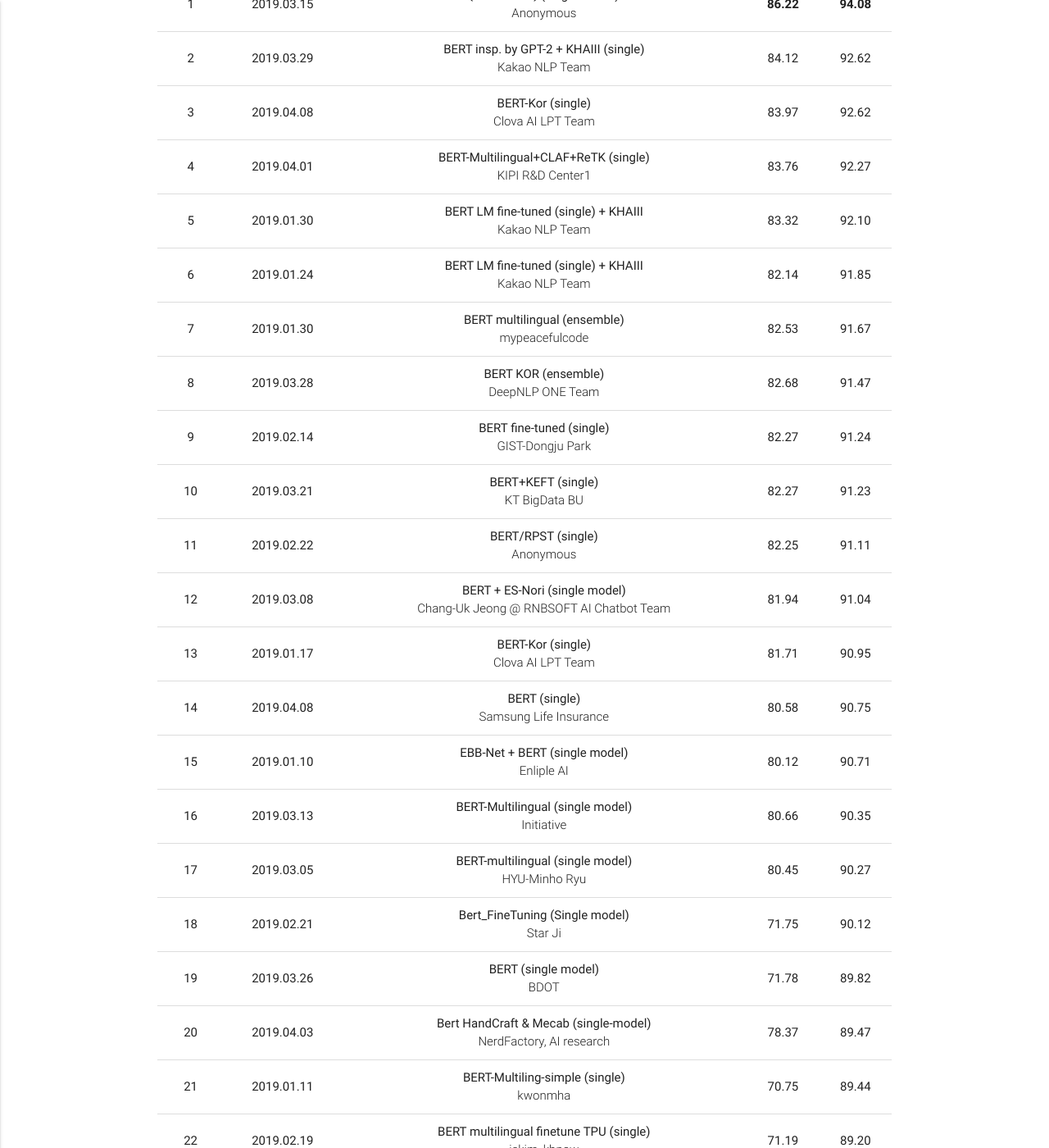
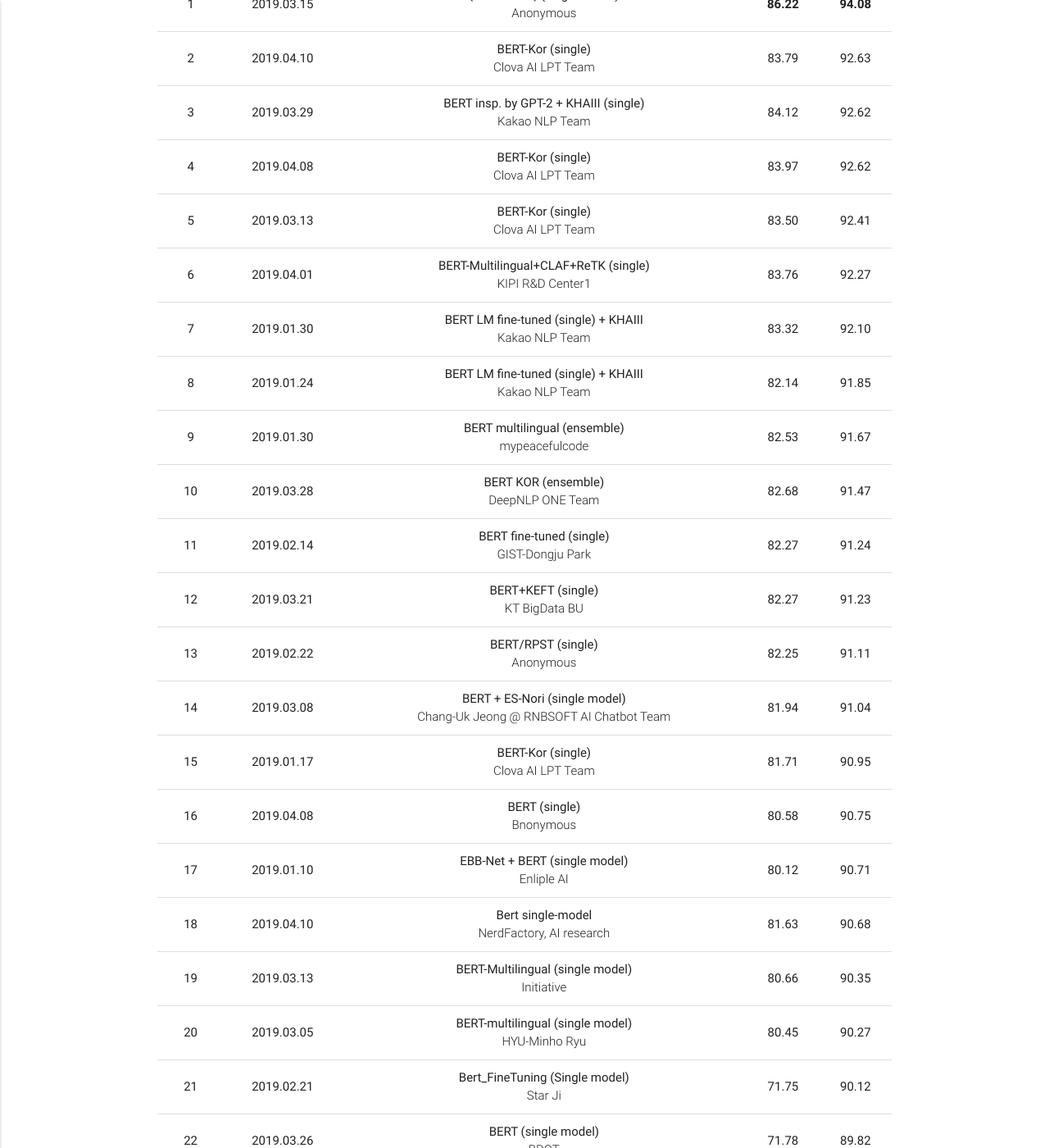
Before and after one commit to korquad/korquad.github.io, a Jekyll site: the page built from category/index_english.html, in a window 1280 px wide and 1400 px high, scrolled down 1981 px. Shown: the whole window at 82% size. Built offline with Jekyll 4.4.1, drawn with Linux system fonts in a browser that asks for light colours.

Commit message:
19/04/11 leaderboard updated

```diff
--- a/category/index_english.html
+++ b/category/index_english.html
@@ -228,6 +228,15 @@
                     </tr>
                     <tr>
                       <td>2</td>
+                      <td>2019.04.10</td>
+                      <td>BERT-Kor (single)
+                        <p class="light">Clova AI LPT Team</p>
+                      </td>
+                      <td>83.79</td>
+                      <td>92.63</td>
+                    </tr>
+                    <tr>
+                      <td>3</td>
                       <td>2019.03.29</td>
                       <td>BERT insp. by GPT-2 + KHAIII (single)
                         <p class="light">Kakao NLP Team</p>
@@ -245,7 +254,16 @@
                       <td>92.62</td>
                     </tr>
                     <tr>
-                      <td>4</td>
+                      <td>5</td>
+                      <td>2019.03.13</td>
+                      <td>BERT-Kor (single)
+                        <p class="light">Clova AI LPT Team</p>
+                      </td>
+                      <td>83.50</td>
+                      <td>92.41</td>
+                    </tr>
+                    <tr>
+                      <td>6</td>
                       <td>2019.04.01</td>
                       <td>BERT-Multilingual+CLAF+ReTK (single)
                         <p class="light">KIPI R&D Center1</p>
@@ -281,7 +299,7 @@
                       <td>91.67</td>
                     </tr>
                     <tr>
-                      <td>8</td>
+                      <td>10</td>
                       <td>2019.03.28</td>
                       <td>BERT KOR (ensemble)
                         <p class="light">DeepNLP ONE Team</p>
@@ -308,7 +326,7 @@
                       <td>91.23</td>
                     </tr>
                     <tr>
-                      <td>11</td>
+                      <td>13</td>
                       <td>2019.02.22</td>
                       <td>BERT/RPST (single)
                         <p class="light">Anonymous</p>
@@ -335,16 +353,16 @@
                       <td>90.95</td>
                     </tr>
                     <tr>
-                      <td>14</td>
+                      <td>16</td>
                       <td>2019.04.08</td>
                       <td>BERT (single)
-                        <p class="light">Samsung Life Insurance</p>
+                        <p class="light">Bnonymous</p>
                       </td>
                       <td>80.58</td>
                       <td>90.75</td>
                     </tr>
                     <tr>
-                      <td>15</td>
+                      <td>17</td>
                       <td>2019.01.10</td>
                       <td>EBB-Net + BERT (single model)
                         <p class="light">Enliple AI</p>
@@ -353,7 +371,16 @@
                       <td>90.71</td>
                     </tr>
                     <tr>
-                      <td>16</td>
+                      <td>18</td>
+                      <td>2019.04.10</td>
+                      <td>Bert single-model
+                        <p class="light">NerdFactory, AI research</p>
+                      </td>
+                      <td>81.63</td>
+                      <td>90.68</td>
+                    </tr>
+                    <tr>
+                      <td>19</td>
                       <td>2019.03.13</td>
                       <td>BERT-Multilingual (single model)
                         <p class="light">Initiative</p>
@@ -389,16 +416,7 @@
                       <td>89.82</td>
                     </tr>
                     <tr>
-                      <td>20</td>
-                      <td>2019.04.03</td>
-                      <td>Bert HandCraft & Mecab (single-model)
-                        <p class="light">NerdFactory, AI research</p>
-                      </td>
-                      <td>78.37</td>
-                      <td>89.47</td>
-                    </tr>
-                    <tr>
-                      <td>21</td>
+                      <td>23</td>
                       <td>2019.01.11</td>
                       <td>BERT-Multiling-simple (single)
                         <p class="light">kwonmha</p>
```
Also changed, not shown: other parts of category/index_english.html (+15 -15 lines), _layouts/home.html (+50 -32 lines).
